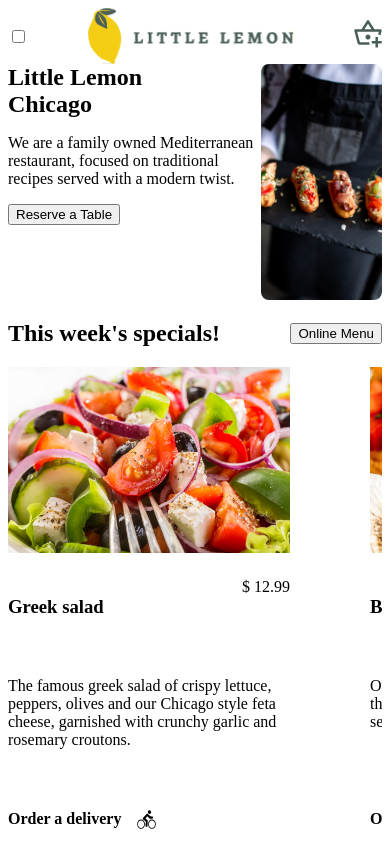
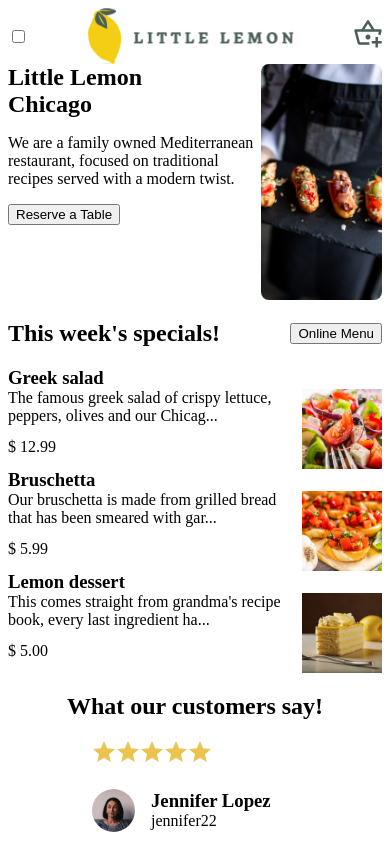
Before and after one commit to 4ndrs/cute-lemon, a React (Create React App) app: page / in a window 390 px wide. Shown: the top 844 px of the page. Built offline with nearby package versions, Linux system fonts and the light colour scheme.

Commit message:
Add media query and adjustments to Highlights section

```diff
--- a/src/components/Home/Highlights.css
+++ b/src/components/Home/Highlights.css
@@ -1,3 +1,8 @@
+.highlights h3,
+.highlights p {
+  margin: 0;
+}
+
 .highlights > header {
   display: flex;
   justify-content: space-between;
@@ -29,7 +34,6 @@
 .special-card .description {
   grid-area: special-card-description;
   white-space: normal;
-  height: 80px;
 }
 
 .special-card .order-delivery {
@@ -54,5 +58,50 @@
     "special-card-order-delivery .";
   width: 282px;
   height: 474px;
-  margin-right: 5em;
 }
+
+.special-card:not(:last-child) {
+  margin-right: 1.5rem;
+}
+
+@media (max-width: 570px) {
+  .specials {
+    display: flex;
+    flex-direction: column;
+    align-items: stretch;
+  }
+
+  .specials > * {
+    width: 100%;
+  }
+
+  .special-card {
+    grid-template:
+      "special-card-title ." min-content
+      "special-card-description special-card-picture" min-content
+      "special-card-price special-card-picture" min-content;
+    width: auto;
+    height: auto;
+  }
+
+  .special-card .picture {
+    height: 80px;
+    width: 80px;
+    object-fit: cover;
+  }
+
+  .special-card .price {
+    justify-self: start;
+  }
+
+  .order-delivery,
+  .order-delivery * {
+    display: none;
+    position: absolute;
+    top: 0;
+  }
+
+  .special-card:not(:last-child) {
+    margin-right: 0;
+  }
+}
--- a/src/components/Home/Highlights.tsx
+++ b/src/components/Home/Highlights.tsx
@@ -50,7 +50,11 @@ const Card = ({ dish }: { dish: Dish }) => (
     <h3 className="title">{dish.name}</h3>
     <span className="price">$ {dish.price.toFixed(2)}</span>
 
-    <p className="description">{dish.description}</p>
+    <p className="description">
+      {dish.description.length > 72
+        ? dish.description.slice(0, 72) + "..."
+        : dish.description}
+    </p>
 
     <div className="order-delivery">
       <strong>Order a delivery</strong>
```
